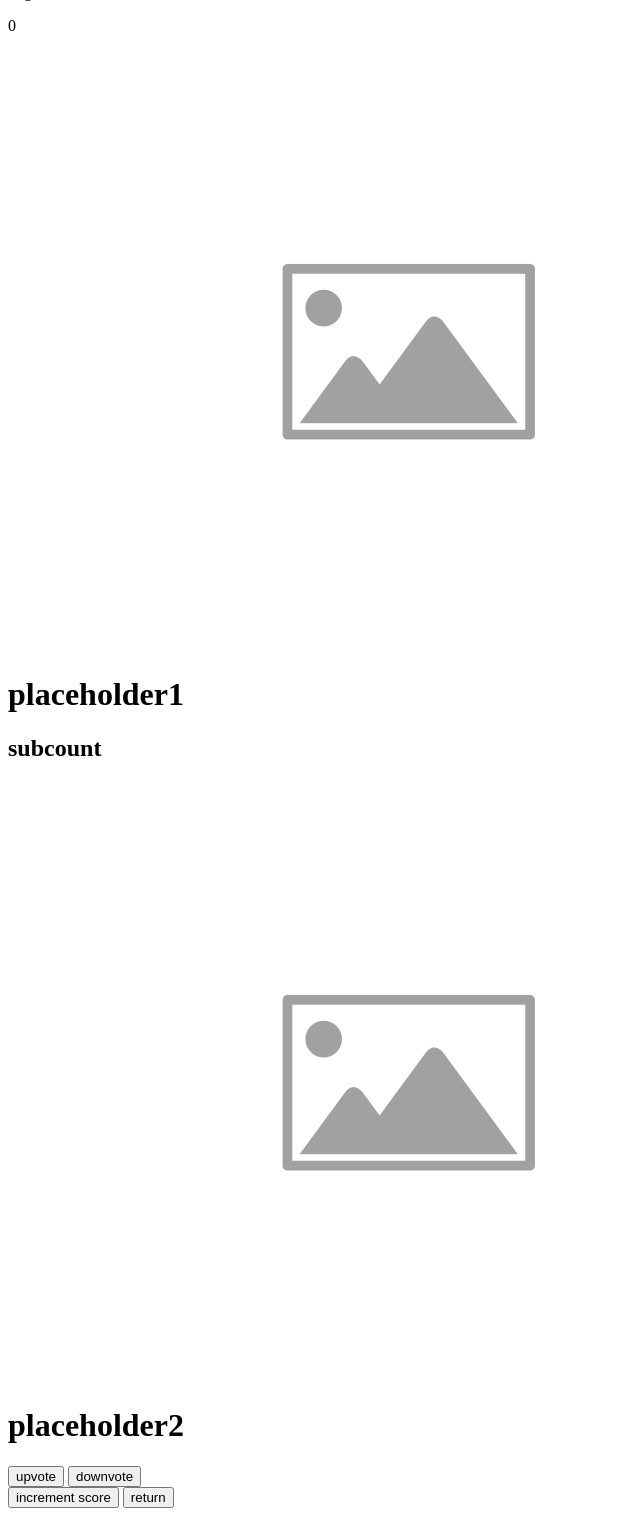
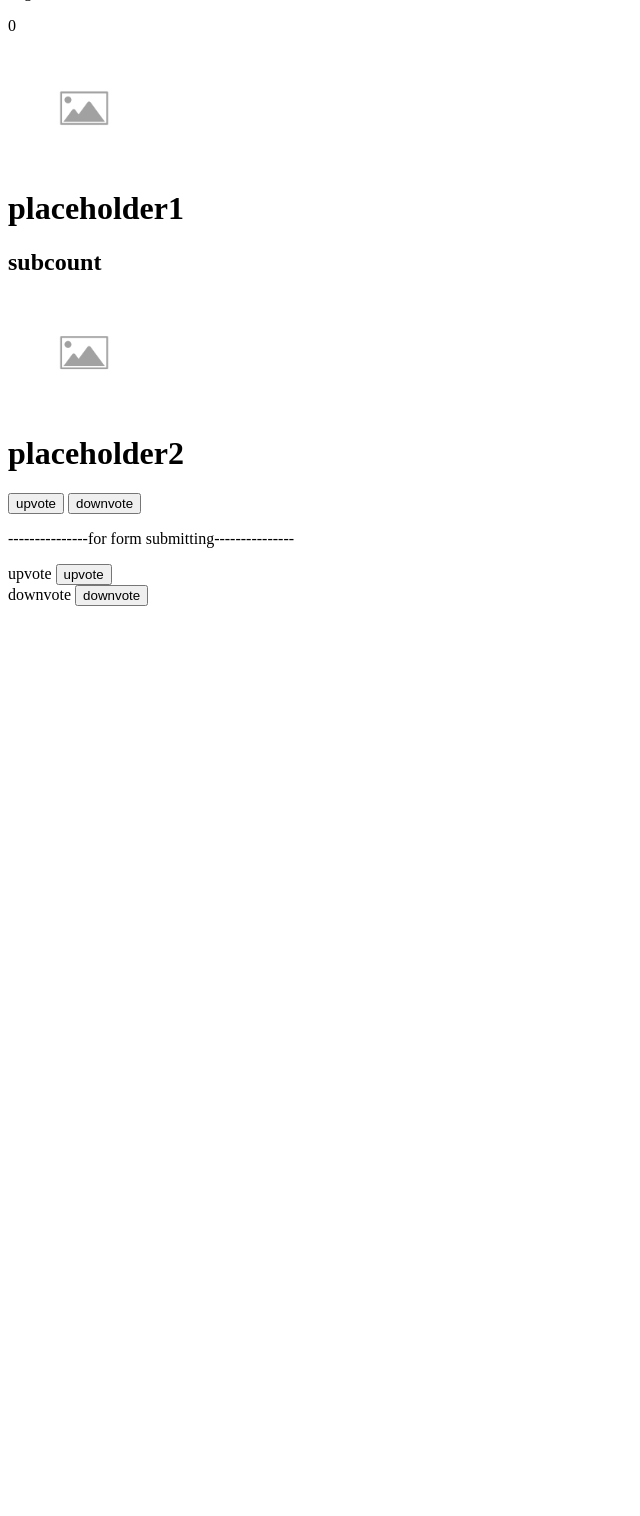
Before and after one commit to rayma984/Reddit-Higher-Lower, a Flask app: page /play in a window 1280 px wide. Shown: the part 33-1549 px from the top of the page, without its empty margins (0-640 px from the left). After the commit the page ends 639 px from the top, so only its background shows below. Run offline with Flask 2, Linux system fonts and the light colour scheme.

Commit message:
using form submits instead of JS

```diff
--- a/app.py
+++ b/app.py
@@ -1,8 +1,10 @@
-from flask import Flask, render_template, session
+from mimetypes import init
+from flask import Flask, render_template, session, request
 from functions import *
 
 app = Flask(__name__)
 app.config['SECRET_KEY'] = os.getenv('SESSION_KEY')
+headers = initialise_bot()
 
 @app.route("/")
 def index():
@@ -12,10 +14,16 @@ def index():
 
     return render_template("index.html")
 
-@app.route("/play")
+@app.route("/play", methods=['GET', 'POST'])
 def play():
     #id like to redirect to homepage if the user tries to play cold
-    return render_template("play.html")
+    if request.method == 'GET':
+        session['score'] = 0
+        return render_template("play.html")
+    else: #this is when the user clicks up or downvote
+        session['score'] += 1
+        return render_template("play.html")
+
 
 
 
--- a/functions.py
+++ b/functions.py
@@ -168,7 +168,6 @@ def mergeSort(arr): #takes in a list of sub_summary objects
             arr[k] = R[j]
             j += 1
             k += 1
-
 ########################### merge sorts a list of sub_summarys ###########################
 
 ########################### reads sub_summarys from filename and puts them in sub data ###########################
@@ -272,7 +271,7 @@ def game_start(sub_data):
 ########################### combined function for updating data ###########################
 # this function will write the new data into the given file and will sort if sort=True
 # returns a list of all subreddits in sub_summary format
-def update_data(filename: str, sort):
+def update_data(filename: str, sort=False):
     headers = initialise_bot()
     list = get_subreddits(headers, filename) #get the data from API
 
--- a/static/css/play.css
+++ b/static/css/play.css
@@ -0,0 +1,4 @@
+.subreddit_img{ /* very temporary */
+    width: 12%;
+    height: 12%;
+}
--- a/static/scripts/play.js
+++ b/static/scripts/play.js
@@ -1,9 +1 @@
-//get the element that shows the score
-var score = 0
-var score_element = document.getElementById("score");
-
-function correct(){
-    score += 1;
-    score_element.innerHTML = score;
-    console.log("correct: " + score);
-}
+// gotta make an animation after guess is correct or not
--- a/templates/play.html
+++ b/templates/play.html
@@ -12,7 +12,7 @@
             <div id="highscore_counter">
                 <p id="highscore"> Highscore: {{session.highscore}} </p>
 
-                <p id="score">0</p>
+                <p id="score">{{session.score}}</p>
             </div>
         </div>
 
@@ -33,9 +33,19 @@
         </div>
 
         <div id="debugging">
-            <button type="button" onclick="correct()">increment score</button>
-            <button type="button" onclick= "window.location.href='{{ url_for( 'index') }}';">return</button>
+
+            <p>---------------for form submitting---------------</p>
+            <form action="/play" method="post">
+                <div>
+                    <label type="text">upvote</label>
+                    <input type="submit" name="action" value="upvote">
+                </div>
+                <div>
+                    <label type="text">downvote</label>
+                    <input type="submit" name="action" value="downvote">
+                </div>
         </div>
+
     </body>
 
     <script src="static/scripts/play.js"></script>
```
Also changed, not shown: templates/index.html (+7 -0 lines).
